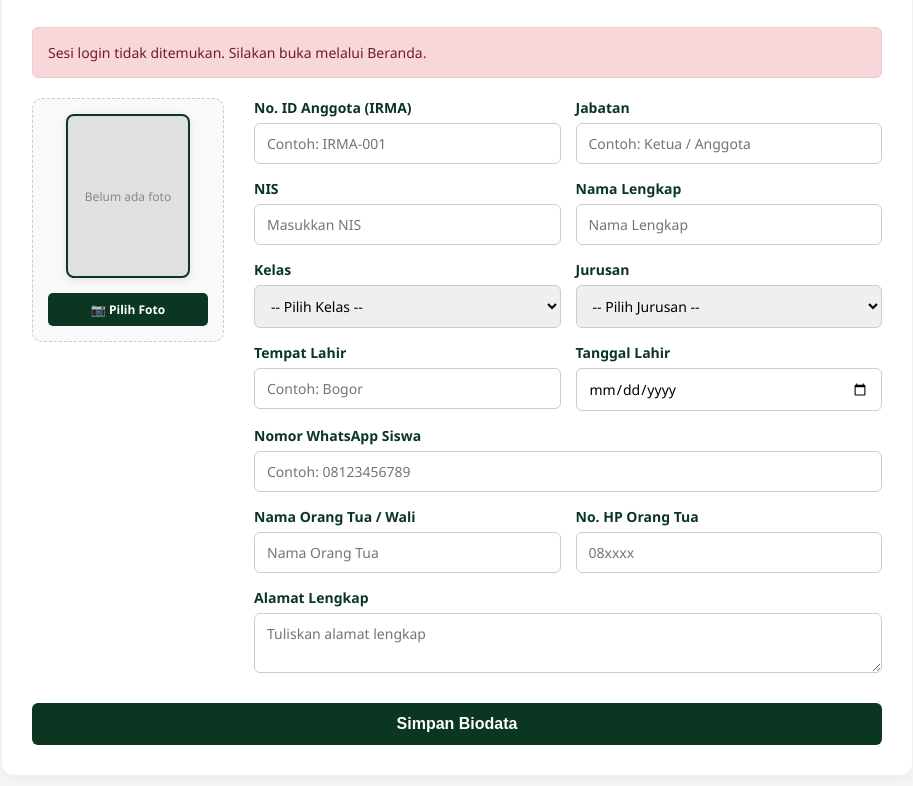
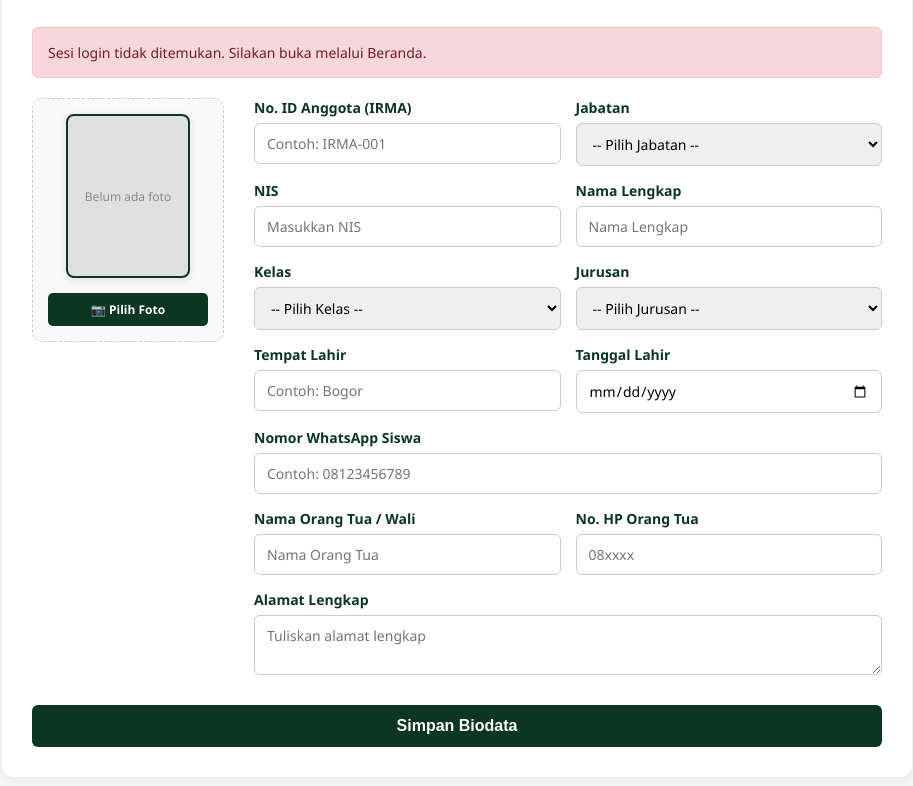
Before and after one commit to adifirmansyahb431-ship-it/portal-irma, a plain HTML site: page entri-biodata.html in a window 1280 px wide. Shown: the part 146-932 px from the top of the page, without its empty margins (183-1096 px from the left). Drawn offline with Linux system fonts and the light colour scheme.

Commit message:
Update entri-biodata.html

```diff
--- a/entri-biodata.html
+++ b/entri-biodata.html
@@ -69,7 +69,7 @@
 
         <div class="data-section">
 
-          <!-- TAMBAHAN NO ID DAN JABATAN -->
+          <!-- NO ID DAN JABATAN -->
           <div class="form-row">
             <div class="form-group">
               <label for="noId">No. ID Anggota (IRMA)</label>
@@ -77,10 +77,22 @@
             </div>
             <div class="form-group">
               <label for="jabatan">Jabatan</label>
-              <input type="text" id="jabatan" name="jabatan" placeholder="Contoh: Ketua / Anggota" required>
+              <select id="jabatan" name="jabatan" required>
+                <option value="">-- Pilih Jabatan --</option>
+                <option value="Ketua">1. Ketua</option>
+                <option value="Wakil Ketua">2. Wakil Ketua</option>
+                <option value="Sekretaris 1">3. Sekretaris 1</option>
+                <option value="Sekretaris 2">4. Sekretaris 2</option>
+                <option value="Bendahara 1">5. Bendahara 1</option>
+                <option value="Bendahara 2">6. Bendahara 2</option>
+                <option value="Divisi Pendidikan">7. Divisi Pendidikan</option>
+                <option value="Divisi Masjid dan Dakwah">8. Divisi Masjid dan Dakwah</option>
+                <option value="Divisi TIK">9. Divisi TIK (Teknologi Informasi dan Komunikasi)</option>
+                <option value="Divisi Hubungan Masyarakat">10. Divisi Hubungan Masyarakat</option>
+                <option value="Anggota">11. Anggota</option>
+              </select>
             </div>
           </div>
-          <!-- ------------------------- -->
 
           <div class="form-row">
             <div class="form-group">
```
